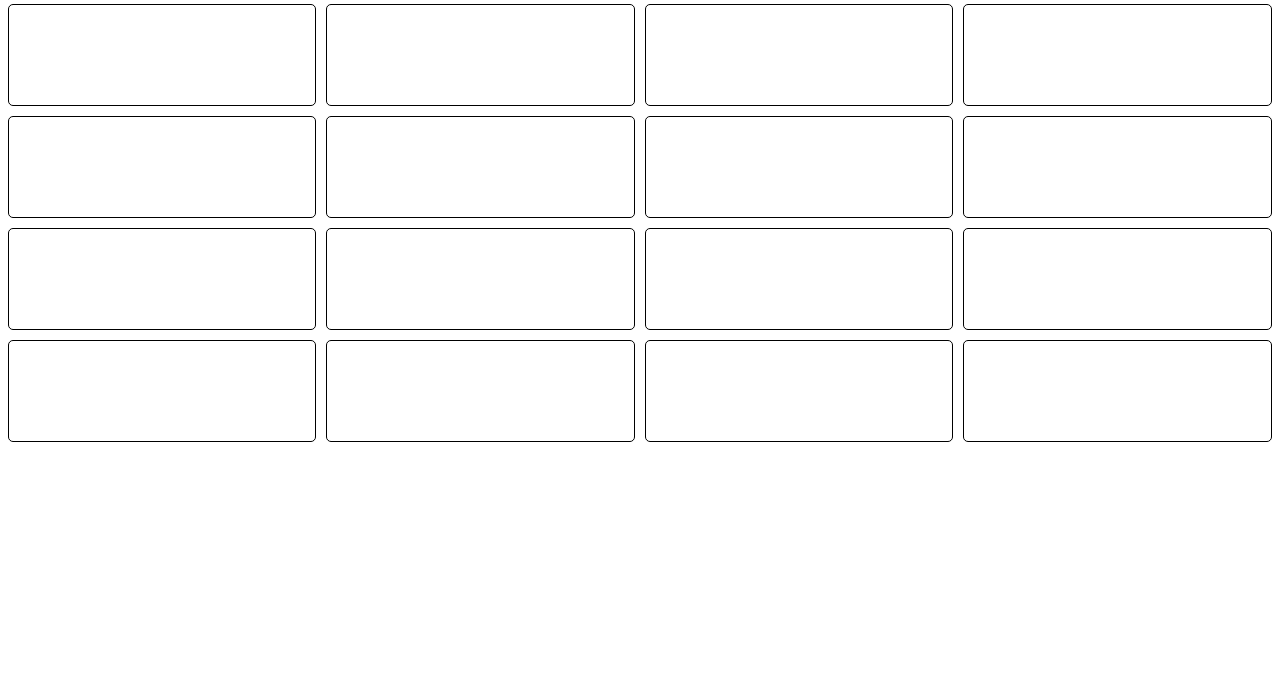
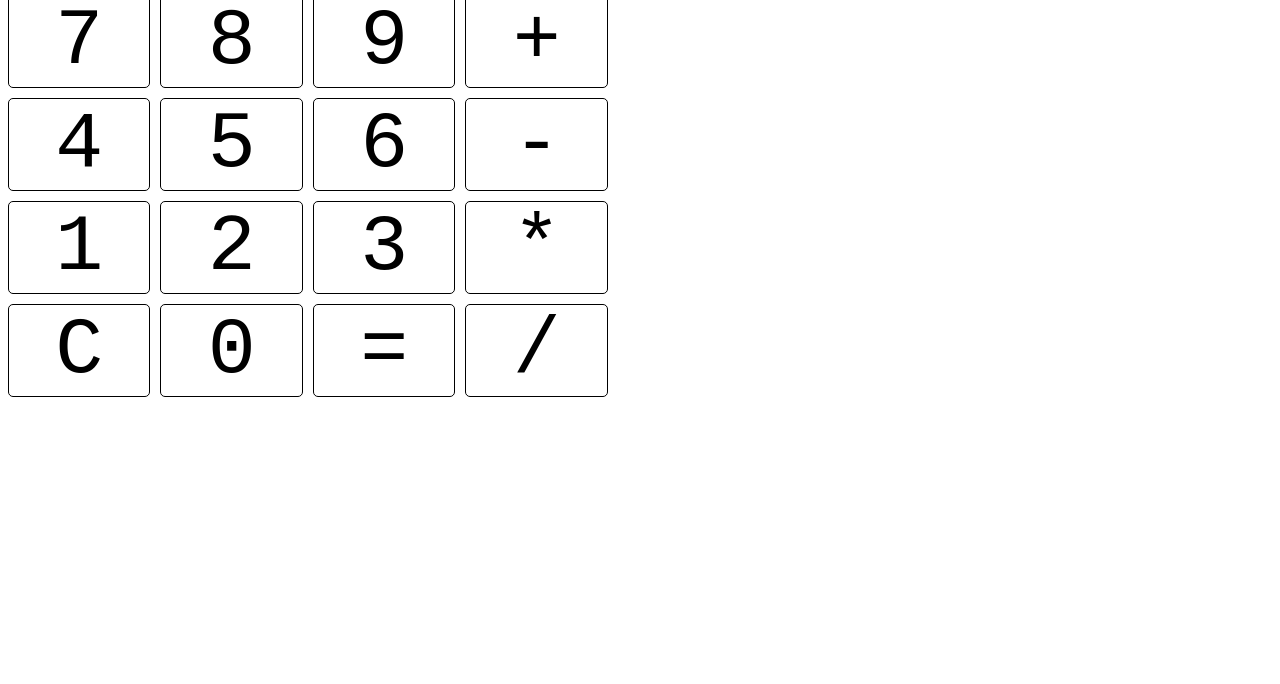
Before and after one commit to jeffsillcox/calculator, a plain HTML site: page index.html in a window 1280 px wide. Shown: the part 116-800 px from the top of the page. Drawn offline with Linux system fonts and the light colour scheme.

Commit message:
minor html updates

```diff
--- a/index.html
+++ b/index.html
@@ -6,22 +6,22 @@
     <body>
         <div id = 'grid'>
             <div id = 'display'><div id = 'content'>13+389</div></div>
-            <div class = 'button' id = 'zero'></div>
-            <div class = 'button' id = 'one'></div>
-            <div class = 'button' id = 'two'></div>
-            <div class = 'button' id = 'three'></div>
-            <div class = 'button' id = 'four'></div>
-            <div class = 'button' id = 'five'></div>
-            <div class = 'button' id = 'six'></div>
-            <div class = 'button' id = 'seven'></div>
-            <div class = 'button' id = 'eight'></div>
-            <div class = 'button' id = 'nine'></div>
-            <div class = 'button' id = 'add'></div>
-            <div class = 'button' id = 'subtract'></div>
-            <div class = 'button' id = 'multiply'></div>
-            <div class = 'button' id = 'divide'></div>
-            <div class = 'button' id = 'equal'></div>
-            <div class = 'button' id = 'clear'></div>
+            <div class = 'button' id = 'zero'>0</div>
+            <div class = 'button' id = 'one'>1</div>
+            <div class = 'button' id = 'two'>2</div>
+            <div class = 'button' id = 'three'>3</div>
+            <div class = 'button' id = 'four'>4</div>
+            <div class = 'button' id = 'five'>5</div>
+            <div class = 'button' id = 'six'>6</div>
+            <div class = 'button' id = 'seven'>7</div>
+            <div class = 'button' id = 'eight'>8</div>
+            <div class = 'button' id = 'nine'>9</div>
+            <div class = 'button' id = 'add'>+</div>
+            <div class = 'button' id = 'subtract'>-</div>
+            <div class = 'button' id = 'multiply'>*</div>
+            <div class = 'button' id = 'divide'>/</div>
+            <div class = 'button' id = 'equal'>=</div>
+            <div class = 'button' id = 'clear'>C</div>
 
         </div>
     </body>
--- a/style.css
+++ b/style.css
@@ -7,11 +7,12 @@
         'one two three multiply'
         'clear zero equal divide';
     gap: 10px 10px;
+    width: 600px;
 }
 
 #display {
     grid-area: display;
-    min-height: 100px;
+    /* min-height: 100px; */
     border-radius: 5px;
     border: 1px solid black;
 }
@@ -19,12 +20,16 @@
 #content {
     font-family: monospace;
     font-size: 80px;
+    text-align: right;
 }
 
 .button {
     border-radius: 5px;
     border: 1px solid black;
-    min-height: 100px;
+    /* min-height: 100px; */
+    font-family: monospace;
+    font-size: 80px;
+    text-align: center;
 }
 
 #zero {
```
